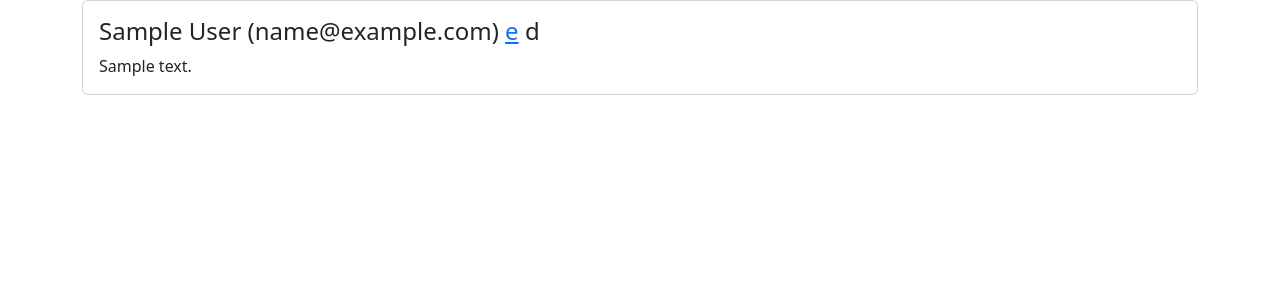
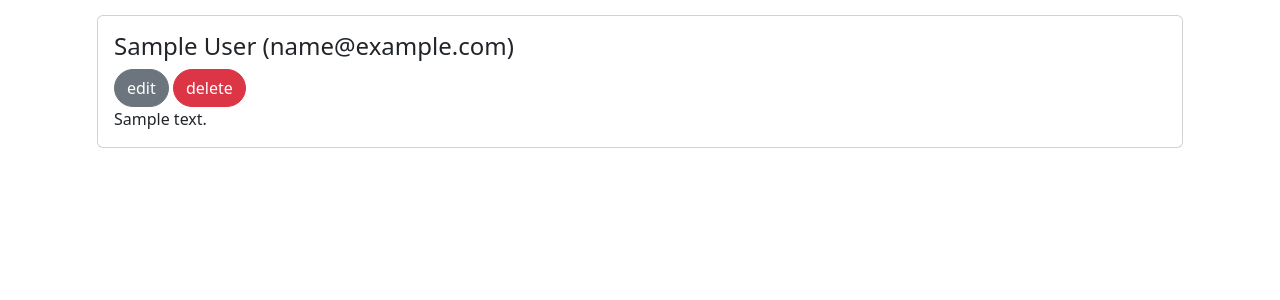
Before and after one commit to almas-rak/Control_work_7_Almas_Rakyshbaev, a Django app: page / in a window 1280 px wide. Shown: the top 300 px of the page. Run offline with Django 4.2, Linux system fonts and the light colour scheme; tables that the repository leaves empty hold one stand-in row (values such as "Sample post"); some libraries are stand-ins or nearby versions.

Commit message:
на главной странице добавленны ссылки на удаление и редактирование отзыва

```diff
--- a/source/guestbook/templates/index.html
+++ b/source/guestbook/templates/index.html
@@ -5,9 +5,11 @@
 
 <div class="container overflow-hidden ">
 {% for review in reviews %}
-<div class="card text-start gy-5">
+<div class="card text-start" style="margin: 15px;">
   <div class="card-body">
-    <h4 class="card-title">{{review.author}} ({{review.email}}) <a href="{% url 'update_review' review.pk %}">e</a> <a>d</a> </h4>
+    <h4 class="card-title">{{review.author}} ({{review.email}})</h4>
+    <a href="{% url 'update_review' review.pk %}" class='btn  btn-secondary rounded-pill'>edit</a>
+    <a href="{% url 'delete_review' review.pk %}" class='btn btn-danger rounded-pill'>delete</a>
     <p class="card-text">{{review.description}}</p>
   </div>
 </div>
```
